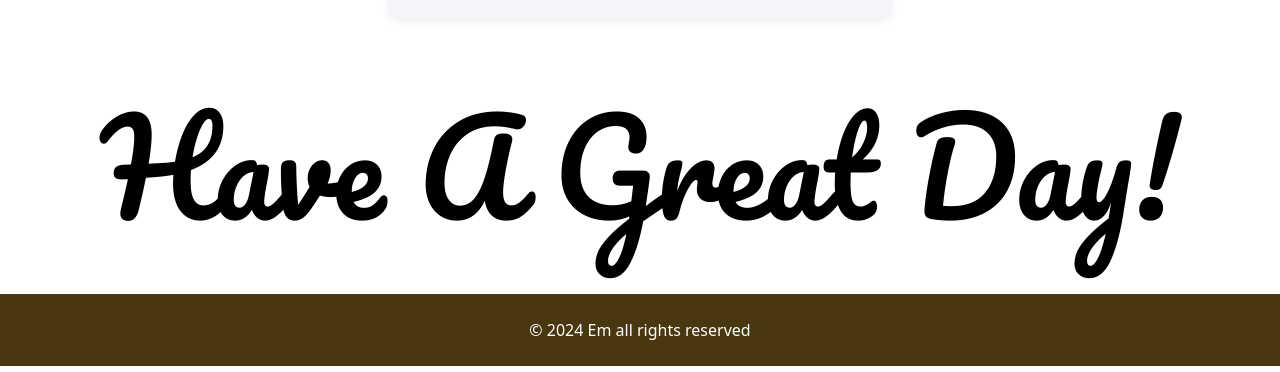
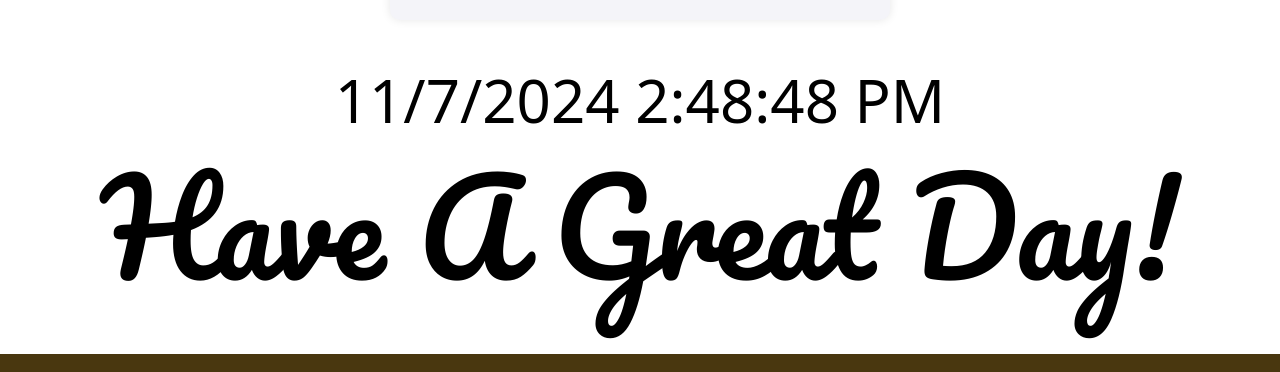
Before and after one commit to EmalinMatthews/my-practice-portfolio, a React (Create React App) app: page /ToDoPage in a window 1280 px wide. Shown: the part 440-812 px from the top of the page. Built offline with nearby package versions, Linux system fonts and the light colour scheme.

Commit message:
DateTime component added to To-Do page

```diff
--- a/src/pages/ToDoPage.js
+++ b/src/pages/ToDoPage.js
@@ -1,3 +1,4 @@
+import DateTime from "../components/DateTime";
 import ToDo from "../components/ToDo";
 
 
@@ -6,8 +7,9 @@ export const ToDoPage = () => {
     return (
         <>
         <ToDo/>
-        <div>
-            <h1 className="text-center text-9xl mb-8">Have A Great Day!</h1>
+        <div className="text-center text-6xl mb-8" >
+            <DateTime/>
+            <h1 className="text-center text-9xl mb-8" >Have A Great Day!</h1>
         </div>
         </>
     );
```
